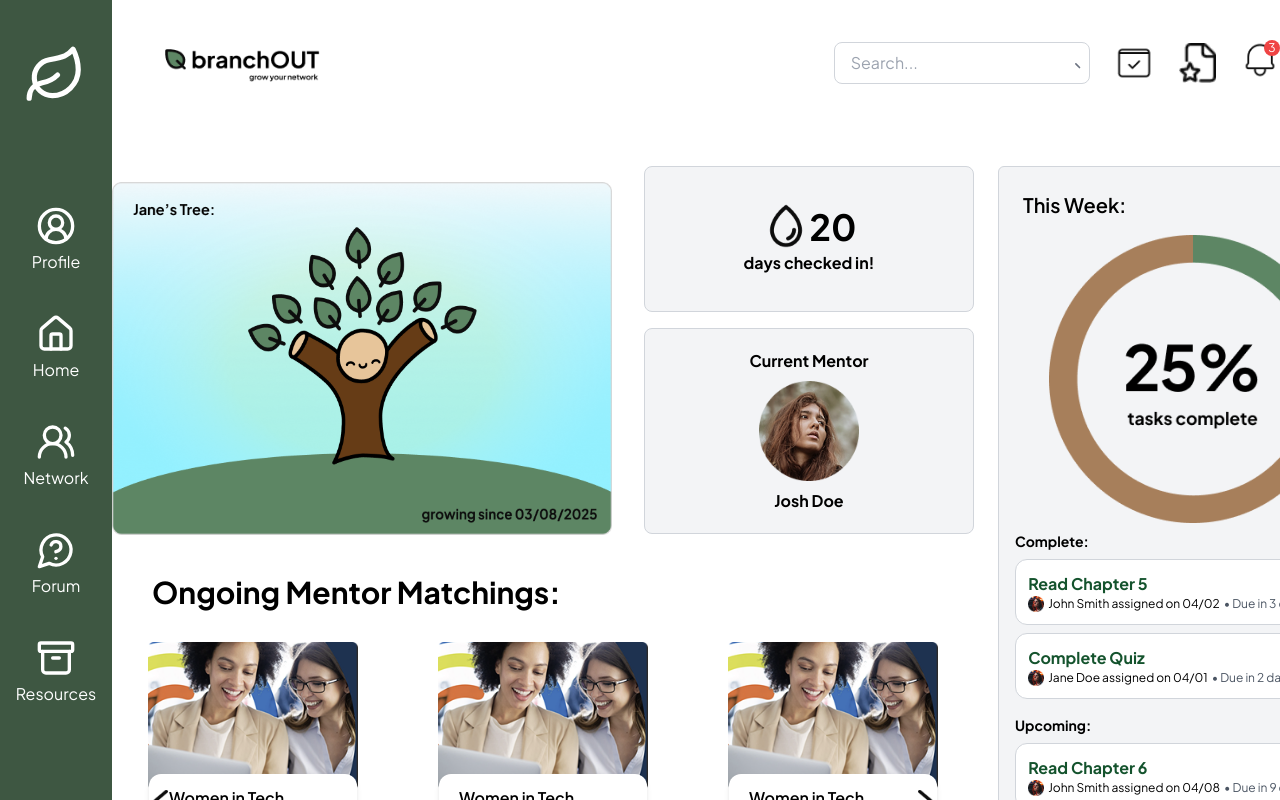
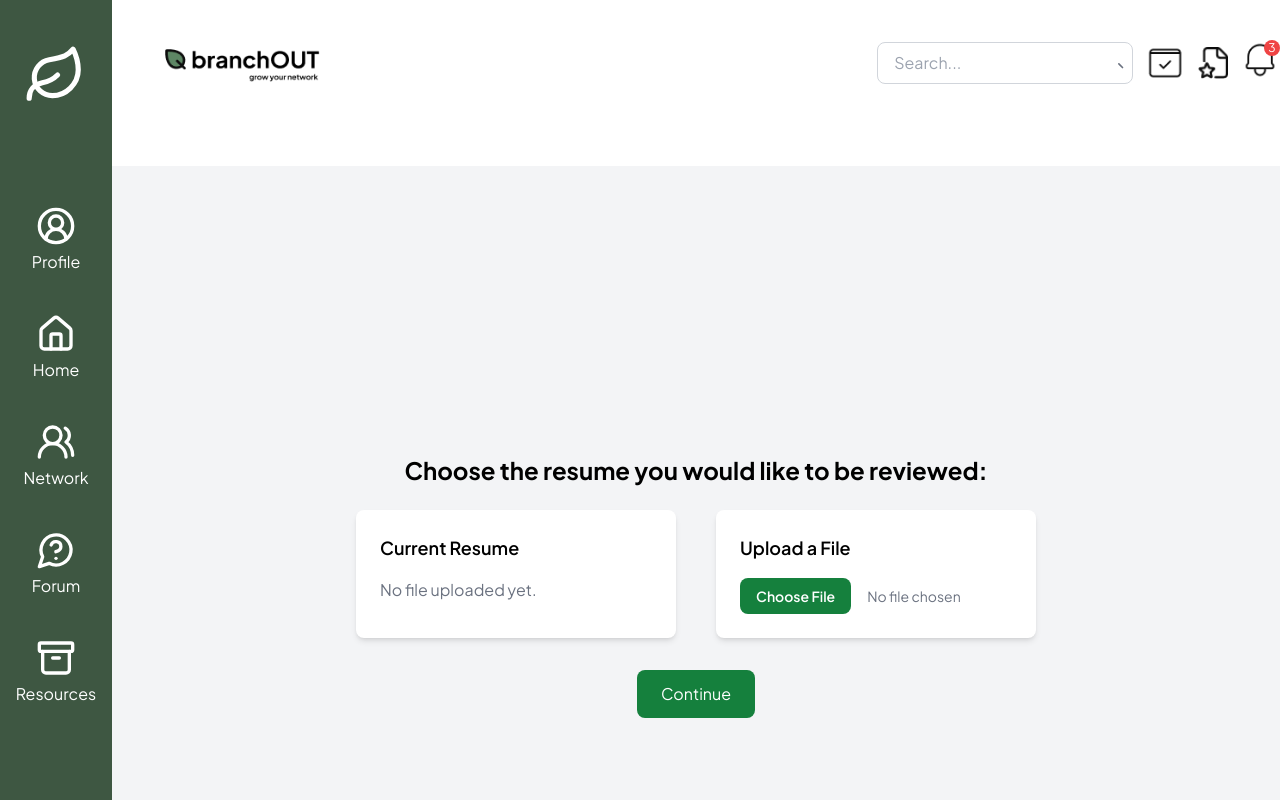
Before and after one commit to heartybp/BranchOut, a React (Vite) app in the folder client/: page /home in a window 1280 px wide. Both pictures are taken after a click on the button 1197 px from the left and 63 px from the top of the page. Built offline with nearby package versions, Linux system fonts and the light colour scheme.

Commit message:
implemented the ai resume feedback screen

```diff
--- a/client/src/App.jsx
+++ b/client/src/App.jsx
@@ -8,6 +8,8 @@ import Network from "./Network.jsx";
 import Forum from "./Forum.jsx";
 import Profile from "./Profile.jsx";
 import Resources from "./Resources.jsx";
+import Header from "./components/Header";
+// import AIResumeFeedback from "./components/AIResumeFeedback";
 
 // App.jsx is the entry point of a React application
 // Here, you define your main React component and render the initial structure of the user interface
--- a/client/src/components/Header.jsx
+++ b/client/src/components/Header.jsx
@@ -3,13 +3,14 @@ import brandName from "../assets/brand-name.png";
 import notifIcon from "../assets/notif_icon.png";
 import windowCheck from "../assets/window_check.png";
 import paperStar from "../assets/paper_star.png";
+import unclickedBell from "../assets/unclicked_bell.png";
+import janeDoe from "../assets/jane_doe.png";
 import jamesDoe from "../assets/james_doe.png";
-import janeDoe from "../assets/jane_doe.png";
 import mortyDoe from "../assets/morty_doe.png";
-import unclickedBell from "../assets/unclicked_bell.png";
 
 const Header = () => {
   const [showNotifications, setShowNotifications] = useState(false);
+  const [showAIResumeFeedback, setShowAIResumeFeedback] = useState(false); // State to toggle AI Resume Feedback
 
   const notifications = [
     {
@@ -35,12 +36,14 @@ const Header = () => {
   ];
 
   return (
+    <>
+      {/* Header Section */}
       <div className="pl-12 bg-white mt-10 mb-20 w-full flex justify-between items-center">
         {/* Brand Name */}
         <img src={brandName} alt="Brand Name" width={160} />
 
         {/* Icons and Search Bar Section */}
-      <div className="flex items-center gap-6">
+        <div className="flex items-center gap-3">
           {/* Search Bar */}
           <div className="relative">
             <input
@@ -72,21 +75,18 @@ const Header = () => {
           </button>
 
           {/* Paper Star Icon */}
-        <button>
-          <img src={paperStar} alt="Paper Star" className="h-10" />
+          <button onClick={() => setShowAIResumeFeedback(!showAIResumeFeedback)}>
+            <img src={paperStar} alt="AI Resume Feedback" className="h-8" />
           </button>
 
           {/* Notifications Icon */}
           <div className="relative">
-          <button
-            onClick={() => setShowNotifications(!showNotifications)}
-          >
+            <button onClick={() => setShowNotifications(!showNotifications)}>
               <img
                 src={showNotifications ? notifIcon : unclickedBell}
                 alt="Notifications"
                 className="h-10"
               />
-            {/* Notification Badge */}
               <span className="absolute top-0 right-0 bg-red-500 text-white text-xs rounded-full w-4 h-4 flex items-center justify-center">
                 {notifications.length}
               </span>
@@ -115,7 +115,7 @@ const Header = () => {
                       </div>
                       {notification.action === "connect" && (
                         <div className="flex gap-2">
-                        <button className="bg-green-500 text-white text-sm px-4 py-2 rounded-lg hover:bg-green-600">
+                          <button className="bg-green-700 text-white text-sm px-4 py-2 rounded-lg hover:bg-green-800">
                             Accept
                           </button>
                           <button className="bg-gray-300 text-sm px-4 py-2 rounded-lg hover:bg-gray-400">
@@ -124,7 +124,7 @@ const Header = () => {
                         </div>
                       )}
                       {notification.status === "accepted" && (
-                      <button className="bg-green-500 text-white text-sm px-4 py-2 rounded-lg cursor-default">
+                        <button className="bg-green-700 text-white text-sm px-4 py-2 rounded-lg cursor-default">
                           Accepted
                         </button>
                       )}
@@ -136,6 +136,43 @@ const Header = () => {
           </div>
         </div>
       </div>
+
+      {/* AI Resume Feedback Section */}
+      {showAIResumeFeedback && (
+        <div className="flex flex-col items-center justify-center min-h-screen bg-gray-100 pt-10">
+          {/* Title */}
+          <h1 className="text-2xl font-bold mb-6">
+            Choose the resume you would like to be reviewed:
+          </h1>
+
+          {/* Containers for Current Resume and Upload */}
+          <div className="flex gap-10">
+            {/* Current Resume Container */}
+            <div className="bg-white shadow-md rounded-lg p-6 w-80">
+              <h2 className="text-lg font-semibold mb-4">Current Resume</h2>
+              <p className="text-gray-500">No file uploaded yet.</p>
+            </div>
+
+            {/* Upload a File Container */}
+            <div className="bg-white shadow-md rounded-lg p-6 w-80">
+              <h2 className="text-lg font-semibold mb-4">Upload a File</h2>
+              <input
+                type="file"
+                className="block w-full text-sm text-gray-500 file:mr-4 file:py-2 file:px-4 file:rounded-lg file:border-0 file:text-sm file:font-semibold file:bg-green-700 file:text-white hover:file:bg-green-800"
+              />
+            </div>
+          </div>
+
+          {/* Continue Button */}
+          <button
+            onClick={() => setShowAIResumeFeedback(false)} // Close AI Resume Feedback
+            className="mt-8 bg-green-700 text-white px-6 py-3 rounded-lg hover:bg-green-800"
+          >
+            Continue
+          </button>
+        </div>
+      )}
+    </>
   );
 };
 
```
Lines whose indentation alone changed are shown as unchanged.
